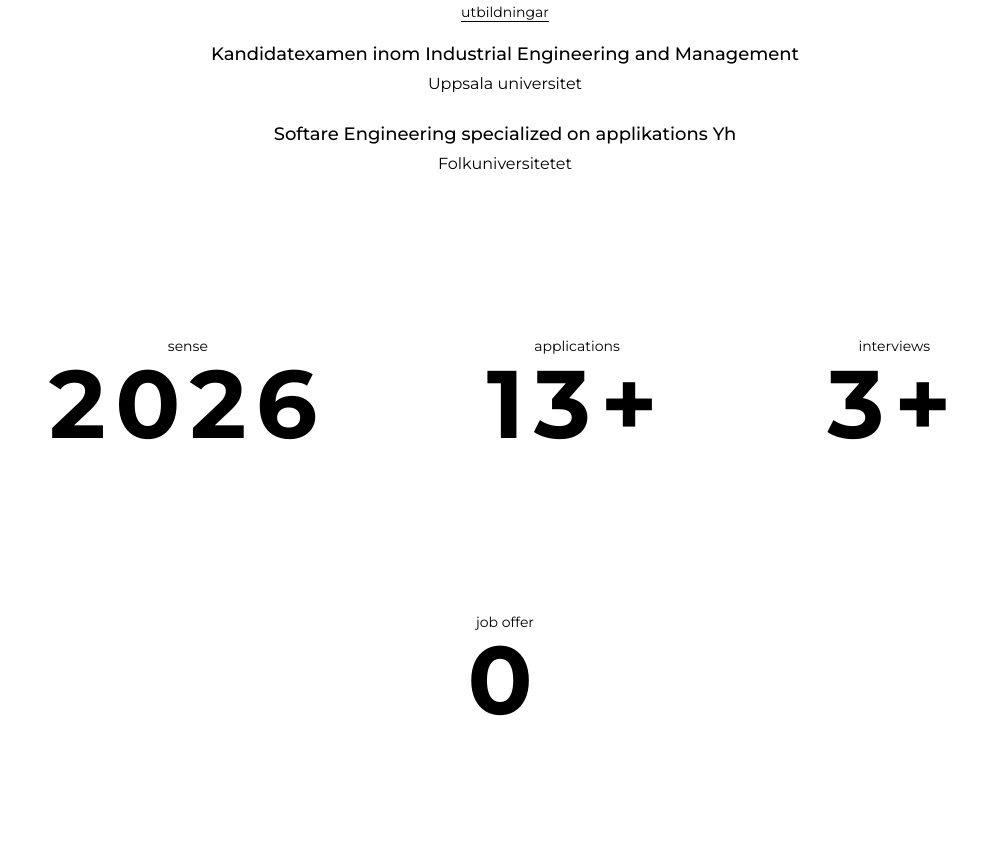
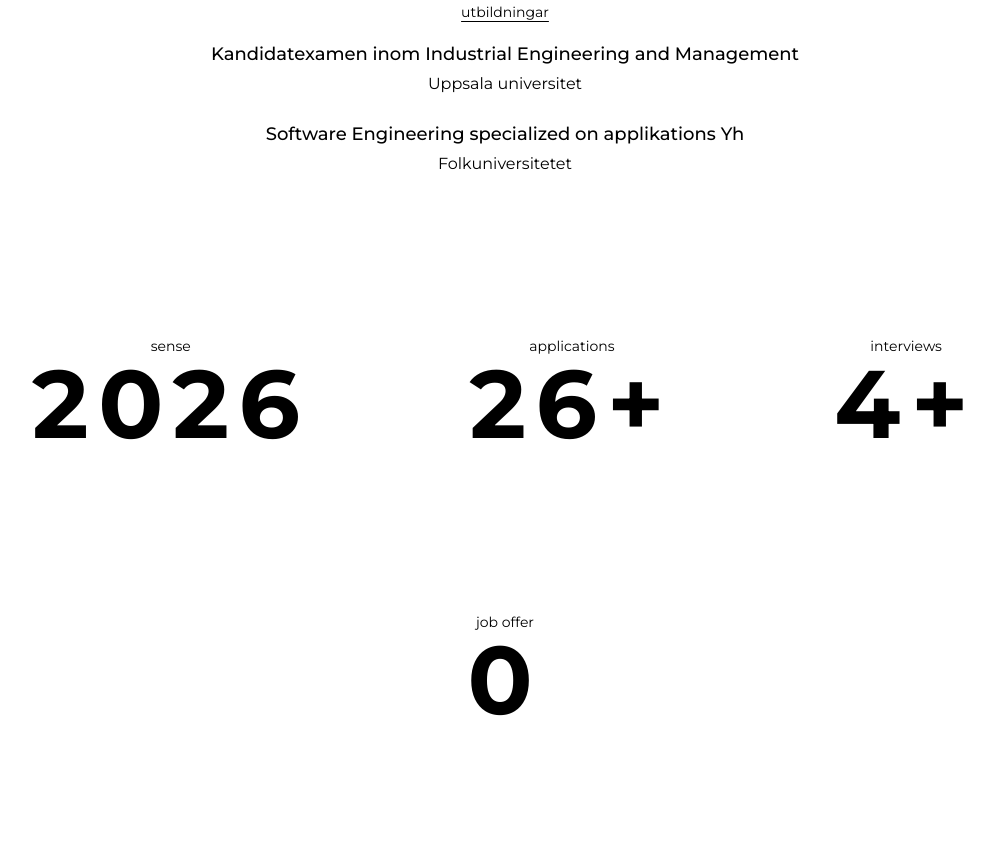
Before and after one commit to ns-develops/Portfolio-ns-dev.tech, a React (Vite) app: page / in a window 1280 px wide. Shown: the part 1020-1879 px from the top of the page, without its empty margins (135-1129 px from the left). Built offline with nearby package versions, Linux system fonts and the light colour scheme; a web font is replaced by a local one.

Commit message:
small changes

```diff
--- a/src/components/Info.jsx
+++ b/src/components/Info.jsx
@@ -1,3 +1,4 @@
+
 import React, { useRef, useState, useEffect } from "react";
 import { motion, useInView } from "framer-motion";
 import { DiJava } from "react-icons/di";
@@ -29,17 +30,17 @@ const Info = () => {
     let intv = 1;
 
     const interval = setInterval(() => {
-      if (app < 13) {
+      if (app < 26) {
         app++;
         setApplications(app);
       }
 
-      if (intv < 3) {
+      if (intv < 4) {
         intv++;
         setInterviews(intv);
       }
 
-      if (app >= 13 && intv >= 3) {
+      if (app >= 26 && intv >= 4) {
         clearInterval(interval);
       }
     }, 200);
@@ -176,7 +177,7 @@ const Info = () => {
         }}
       >
         <p className="text-base md:text-lg font-medium">
-          Softare Engineering specialized on applikations Yh
+          Software Engineering specialized on applikations Yh
         </p>
 
         <p className="text-sm md:text-base mt-1">
```
